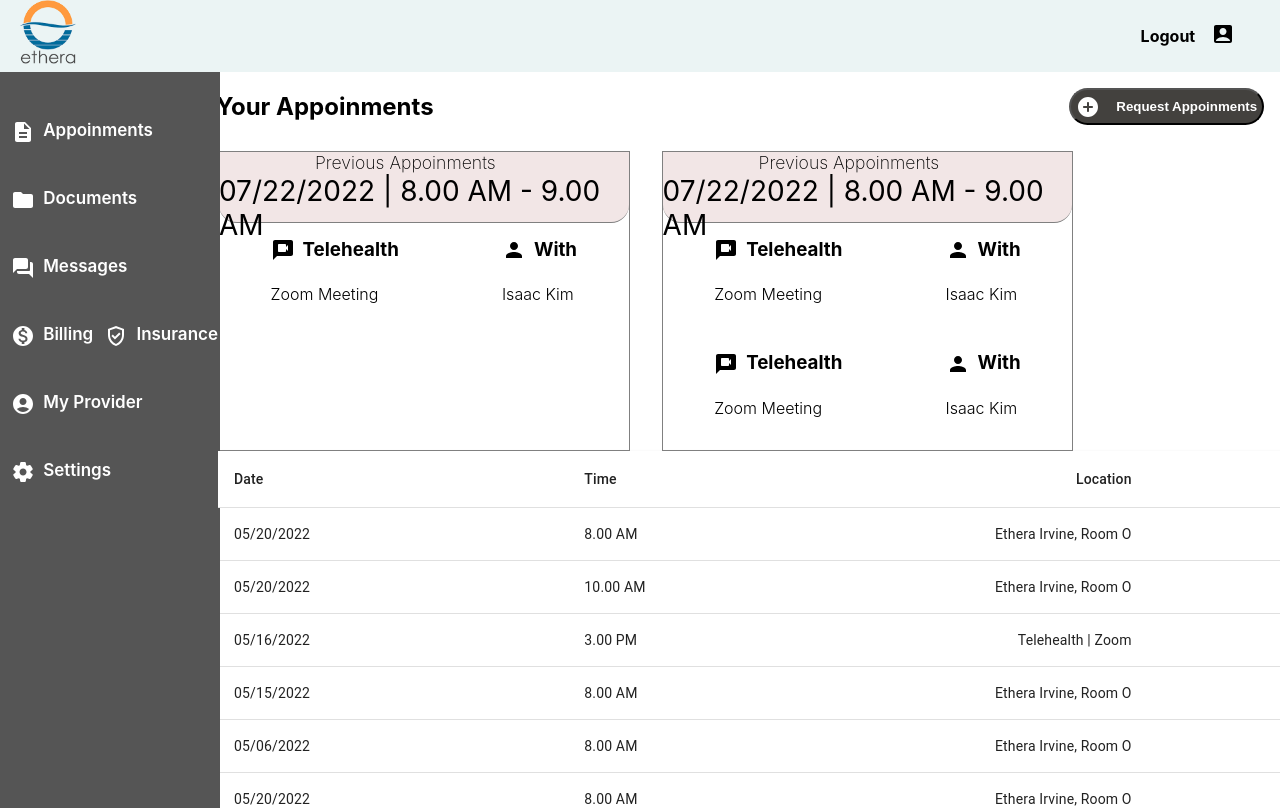
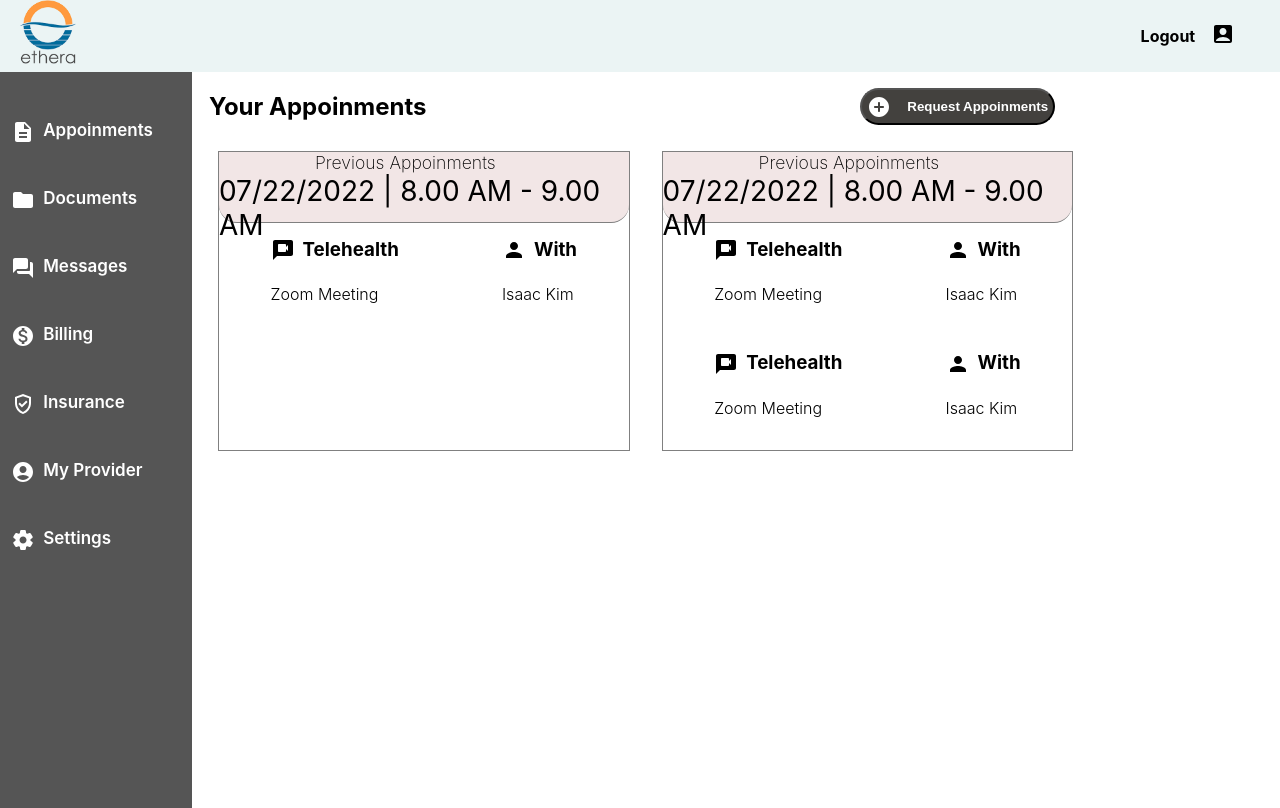
Before and after one commit to Mubasharhassan/Etheraproject, a React (Create React App) app: page / in a window 1280 px wide. Shown: the top 808 px of the page. Built offline with nearby package versions, Linux system fonts and the light colour scheme.

Commit message:
code change

```diff
--- a/src/App.css
+++ b/src/App.css
@@ -30,6 +30,12 @@
   margin-top: -17px;
   /* margin-left: 1rem; */
 }
+.add-all-div {
+  justify-content: space-between;
+  width: 100%;
+  align-items: center;
+  /* margin-left: 5rem; */
+}
 .previous-appoinment-peragraph {
   margin-top: 0px;
   font-size: 1.1rem;
@@ -50,7 +56,7 @@
   justify-content: space-evenly;
   /* height: 3rem; */
 }
-.two-d-div{
+.two-d-div {
   display: flex;
   flex-wrap: wrap;
   gap: 2rem;
@@ -80,11 +86,11 @@
 }
 .main-div-data {
   display: flex;
-  justify-content: space-between;
+  justify-content: space-around;
   flex-wrap: wrap;
   align-items: center;
   gap: 1rem;
-  padding-left: 13.5rem;
+  /* padding-left: 13.5rem; */
 }
 .outlined {
   margin-right: 1rem;
@@ -133,18 +139,19 @@
   }
 }
 .sidebar-div {
-  width: 250px;
+  /* width: 10%; */
   display: flex;
   flex-wrap: wrap;
   justify-content: space-between;
 }
 .navbar {
-  width: 220px;
+  width: 15%;
   height: 100%;
   background-color: #555;
   overflow: auto;
   position: fixed;
-  display: block;
+  display: flex;
+  flex-direction: column;
 }
 .navbar a {
   display: flex;
@@ -169,3 +176,18 @@
     display: block;
   }
 }
+
+.main-block {
+  /* padding: 16px; */
+  /* max-width: 900px; */
+  margin: 0 auto;
+  /* font-size: 18px; */
+}
+.fixedTop {
+  width: 100%;
+  position: fixed;
+  top: 0;
+}
+.fixedTop + .main-block {
+  padding-top: 102px;
+}
--- a/src/App.js
+++ b/src/App.js
@@ -1,12 +1,14 @@
 import "./App.css";
-import Header from "./Components/Header";
+// import Header from "./Components/Header";
+import Layout from "./Components/Layout";
 import SideBar from "./Components/SideBar";
 
 function App() {
   return (
     <>
       <div>
-        <Header />
+        {/* <Header /> */}
+        <Layout />
         <SideBar />
       </div>
     </>
--- a/src/Components/DateTime.js
+++ b/src/Components/DateTime.js
@@ -58,7 +58,7 @@ export default function StickyHeadTable() {
   };
 
   return (
-    <Paper xs={{ width: '100%', flexWrap: 'wrap', overflow: 'hidden'}}>
+    <Paper sx={{ width: '100%', flexWrap: 'wrap', overflow: 'hidden'}}>
       <TableContainer sx={{ maxHeight: 440 , }}>
         <Table stickyHeader aria-label="sticky table">
           <TableHead>
--- a/src/Components/HomePageData.js
+++ b/src/Components/HomePageData.js
@@ -7,7 +7,7 @@ import StickyHeadTable from "./DateTime";
 const HomePageData = () => {
   return (
     <>
-      <div>
+      <div className="add-all-div">
         <div class=" main-div-data">
           <h2>Your Appoinments</h2>
           <button className="outlined">
@@ -93,7 +93,7 @@ const HomePageData = () => {
             </div>
           </div>
 
-          <StickyHeadTable />
+          {/* <StickyHeadTable /> */}
         </div>
         {/* </div> */}
       </div>
--- /dev/null
+++ b/src/Components/Layout.js
@@ -0,0 +1,23 @@
+import React, { useRef, useLayoutEffect } from "react";
+import Header from "./Header";
+function Layout() {
+  const stickyHeader = useRef();
+  useLayoutEffect(() => {
+    const mainHeader = document.getElementById("mainHeader");
+    let fixedTop = stickyHeader.current.offsetTop;
+    const fixedHeader = () => {
+      if (window.pageYOffset > fixedTop) {
+        mainHeader.classList.add("fixedTop");
+      } else {
+        mainHeader.classList.remove("fixedTop");
+      }
+    };
+    window.addEventListener("scroll", fixedHeader);
+  }, []);
+  return (
+    <div className="mainHeader" id="mainHeader" ref={stickyHeader}>
+      <Header />
+    </div>
+  );
+}
+export default Layout;
```
